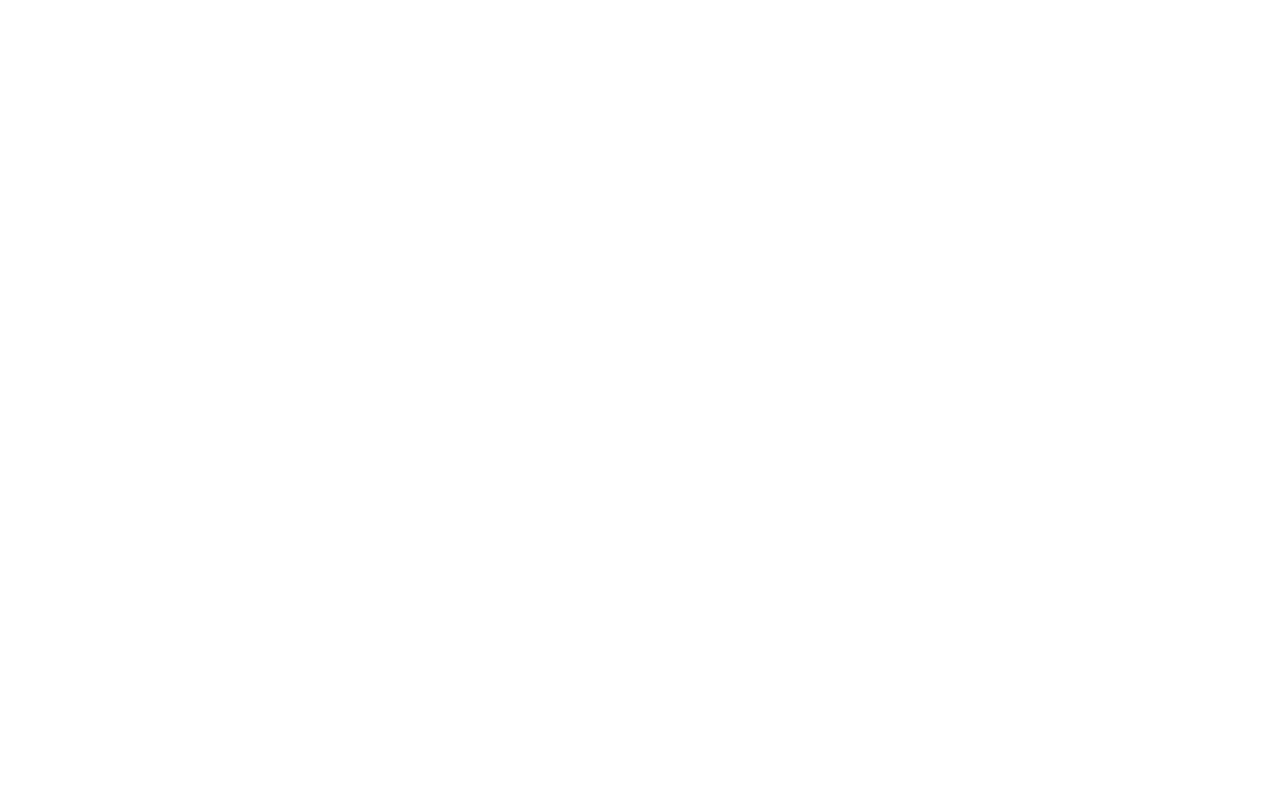
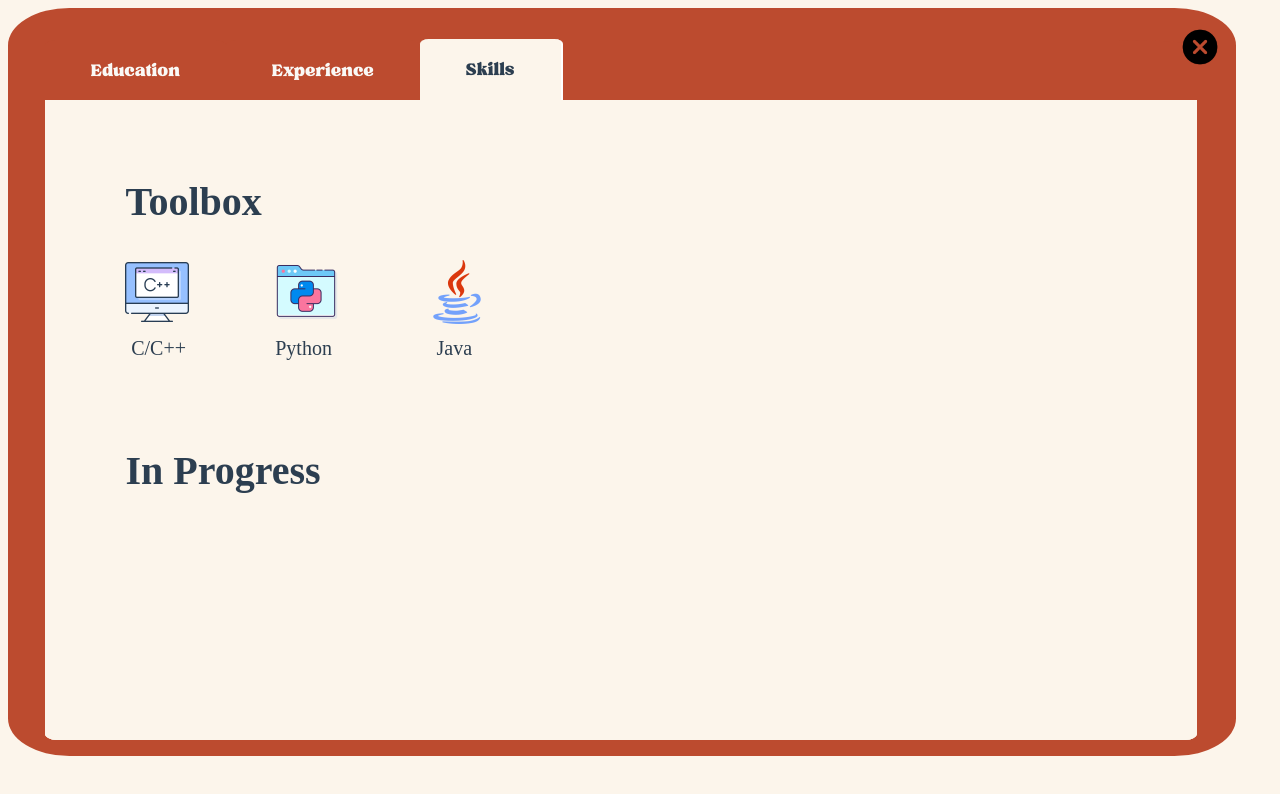
Before and after one commit to barbvargas/website, a plain HTML site: page frontend/Resume.html in a window 1280 px wide. Drawn offline with Linux system fonts and the light colour scheme.

Commit message:
added projects + resume

```diff
--- a/frontend/Resume.html
+++ b/frontend/Resume.html
@@ -0,0 +1,96 @@
+<!DOCTYPE html>
+<html lang="en">
+<head>
+    <meta charset="UTF-8">
+    <meta http-equiv="X-UA-Compatible" content="IE=edge">
+    <meta name="viewport" content="width=device-width, initial-scale=1.0">
+    <title>Resume</title>
+    <link rel="stylesheet" href="styles.css">
+</head>
+<body>
+
+
+    <div class="tabs">
+        <div class="cancelIconP">
+            <a href="index.html">
+            <img src="images/cross.png" alt="Cancel Image" style="width:3vw; height:auto;">
+            </a>
+        </div>
+
+      <div class="tab" style="font-size:20px;">
+        <input type="radio" name="css-tabs" id="tab-1" checked class="tab-switch">
+        <label for="tab-1" class="tab-label" style="font-family:cool-font;">Education</label>
+        <div class="tab-content">
+            <h1 style="position:absolute; top:10%; left:7%;"> University of California Irvine</h1>
+                <h3 style="position:absolute; top:18%; left:7%;">Masters Embedded and Cyber Physical Systems, Sept. 2021 - Dec. 2022 </h3>
+
+            <div class="edu">
+                Courses emphasize embedded computer systems: hardware and software, sensor networks, real-time systems, artificial intelligence, machine learning, security, control and entrepreneurship.
+            </div>
+
+            <h1 style="position:absolute; top:35%; left:7%;"> University of California San Diego</h1>
+                <h3 style="position:absolute; top:43%; left:7%;">B.S. Cognitive Science w/Human Comupter Interaction, Computer Science minor</h3>
+
+            <div class="edu1">
+            In order to understand the mind/brain, cognitive science brings together methods and discoveries from neuroscience, psychology, linguistics, philosophy, and computer science.
+            </div>
+        </div>
+        </div>
+
+
+      <div class="tab" style="font-size:20px;">
+        <input type="radio" name="css-tabs" id="tab-2" class="tab-switch">
+        <label for="tab-2" class="tab-label" style="font-family:cool-font;">Experience</label>
+        <div class="tab-content">
+            <h1 style="position:absolute; top:10%; left:7%;">Legal Intern </h1>
+            <h3 style="position:absolute; top:18%; left:7%;"> Deckers Outdoor Corporation | Goleta, CA | May 2021 - Sept. 2021 </h3>
+            <div class="edu">
+                - Conducted and presented market research on website terminology, presentation, and legal proceedings <br>
+                - Managed and maintained social media centered around protection of Deckers Intellectual Property. Interacted<br>
+                &nbsp with customers and aided in identifying authentic Deckers products<br>
+                - Authored and organized documents with intuitive formatting to aid efficiency and clarity for paralegals and attorneys
+
+            </div>
+
+            <h1 style="position:absolute; top:40%; left:7%;">Operations Intern </h1>
+            <h3 style="position:absolute; top:48%; left:7%;"> Cielo24 | Santa Barbara, CA | May 2021 - Sept. 2021 </h3>
+            <div style="display:block; position:absolute; top:57%; left:7%;">
+                - Performed and presented closed caption audits, verified and updated documents <br>
+                - Created onboarding guide for new hires and answered customer questions<br>
+                - Facilitated captioner job cycles and assisted with cross functional communication for company events
+
+            </div>
+         </div>
+        </div>
+
+        <div class="tab" style="font-size:20px;">
+            <input type="radio" name="css-tabs" id="tab-3" checked class="tab-switch">
+            <label for="tab-3" class="tab-label" style="font-family:cool-font;">Skills </label>
+            <div class="tab-content">
+                <h1 style="position:absolute; top:8%; left:7%;" > Toolbox</h1>
+                <div class="tools">
+                <img src="images/c.png" alt="C++ Image" style="width:5vw; height:auto; position:absolute; left:7%; top:25%;" >
+                <figcaption style=" position:absolute; left:7.5%; top:37%">C/C++</figcaption>
+                <img src="images/python.png" alt="Python Image" style="width:5vw; height:auto; position:absolute; left:20%; top:25%;" >
+                <figcaption style=" position:absolute; left:20%; top:37%">Python</figcaption>
+                <img src="images/java.png" alt="Java Image" style="width:5vw; height:auto; position:absolute; left:33%; top:25%;" >
+                <figcaption style=" position:absolute; left:34%; top:37%">Java</figcaption>
+
+                </div>
+                <br>
+                <br>
+                <h1 style="position:absolute; top:50%; left:7%;" > In Progress</h1>
+
+            </div>
+            </div>
+
+
+
+
+
+</div>
+
+<div class="rectangle1"></div>
+
+</body>
+</html>
--- a/frontend/styles.css
+++ b/frontend/styles.css
@@ -411,6 +411,13 @@ div.researchImg {
     position:absolute;
  }
 
+ div.researchImg2 {
+    display:block;
+    position:absolute;
+    top:30%;
+    left:5%;
+ }
+
 
 div.description {
     display:block;
@@ -430,3 +437,29 @@ div.descripPAA {
     top:40%;
 
 }
+
+div.projectD1 {
+    display:block;
+    position:absolute;
+    width:50%;
+    right:8%;
+    top:32%;
+
+}
+
+div.edu {
+  display:block;
+  position:absolute;
+  left:7%;
+  top:27%;
+
+}
+
+div.edu1 {
+  display:block;
+  position:absolute;
+  left:7%;
+  top:52%;
+
+
+}
```
Also changed, not shown: frontend/Projects.html (+16 -1 lines), frontend/index.html (+8 -1 lines), frontend/images/ML.png (added), frontend/images/c.png (added), frontend/images/java.png (added), frontend/images/python.png (added).
